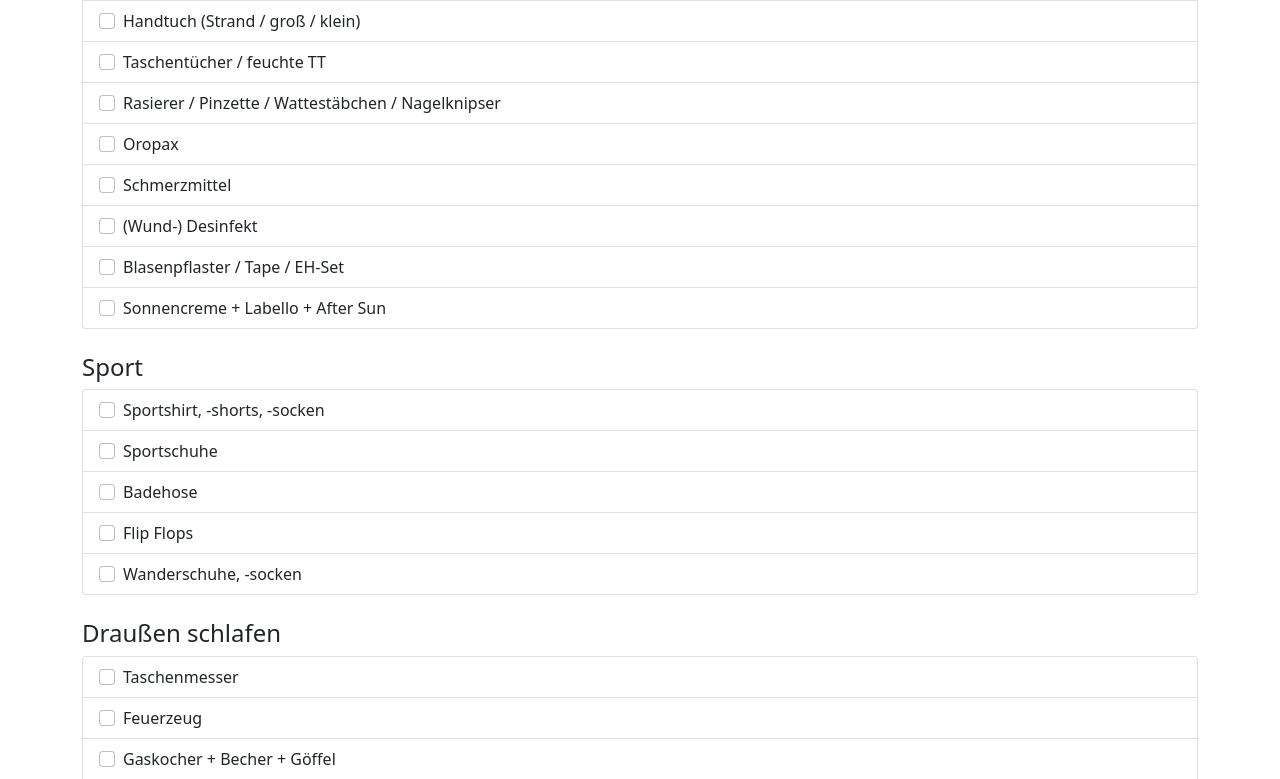
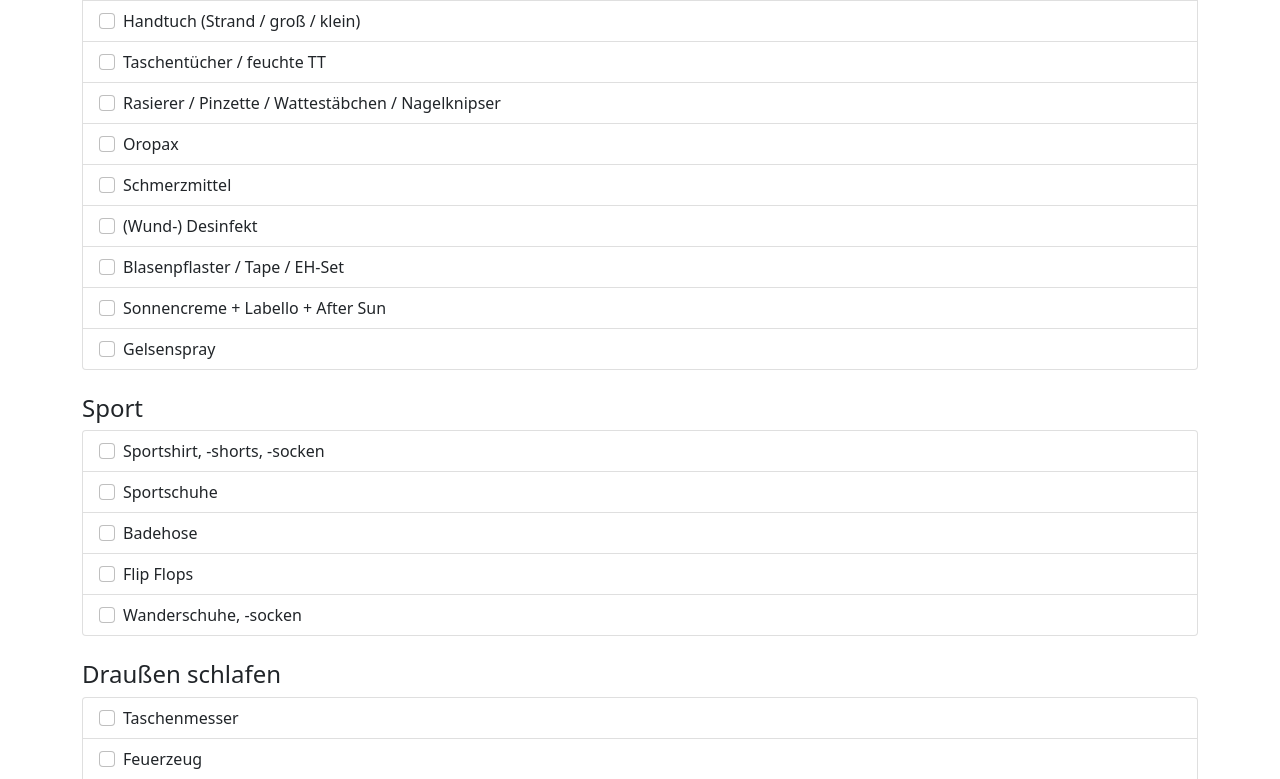
Before and after one commit to Marko2402/Marko2402.github.io, a plain HTML site: page packliste/index.html in a window 1280 px wide. Shown: the part 854-1633 px from the top of the page. Drawn offline with nearby package versions, Linux system fonts and the light colour scheme.

Commit message:
add Gelsenspray

```diff
--- a/packliste/index.html
+++ b/packliste/index.html
@@ -59,7 +59,8 @@
 					"Schmerzmittel",
 					"(Wund-) Desinfekt",
 					"Blasenpflaster / Tape / EH-Set",
-					"Sonnencreme + Labello + After Sun"
+					"Sonnencreme + Labello + After Sun",
+					"Gelsenspray"
 				]
 			}, {name: "Sport",
 				items: [
```
